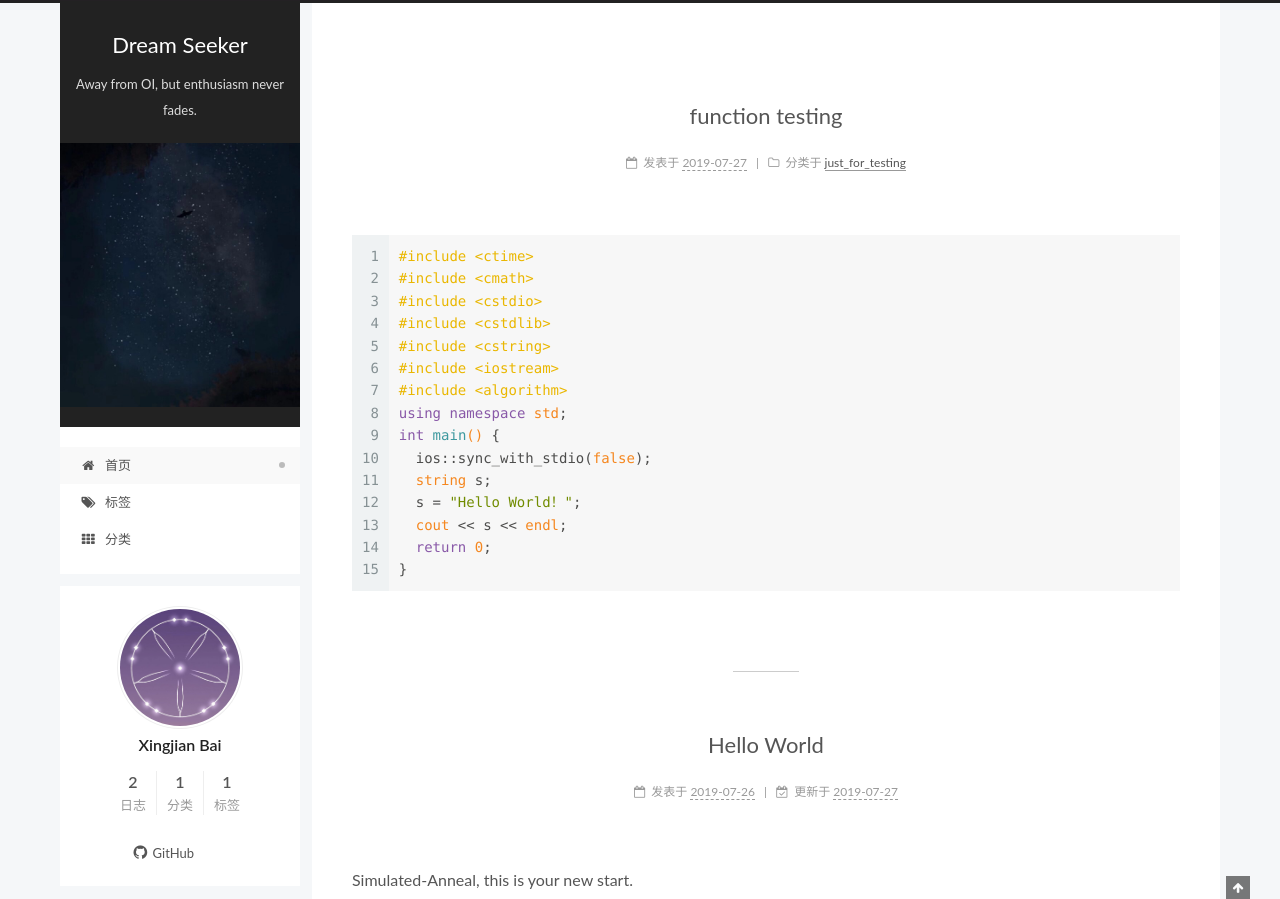
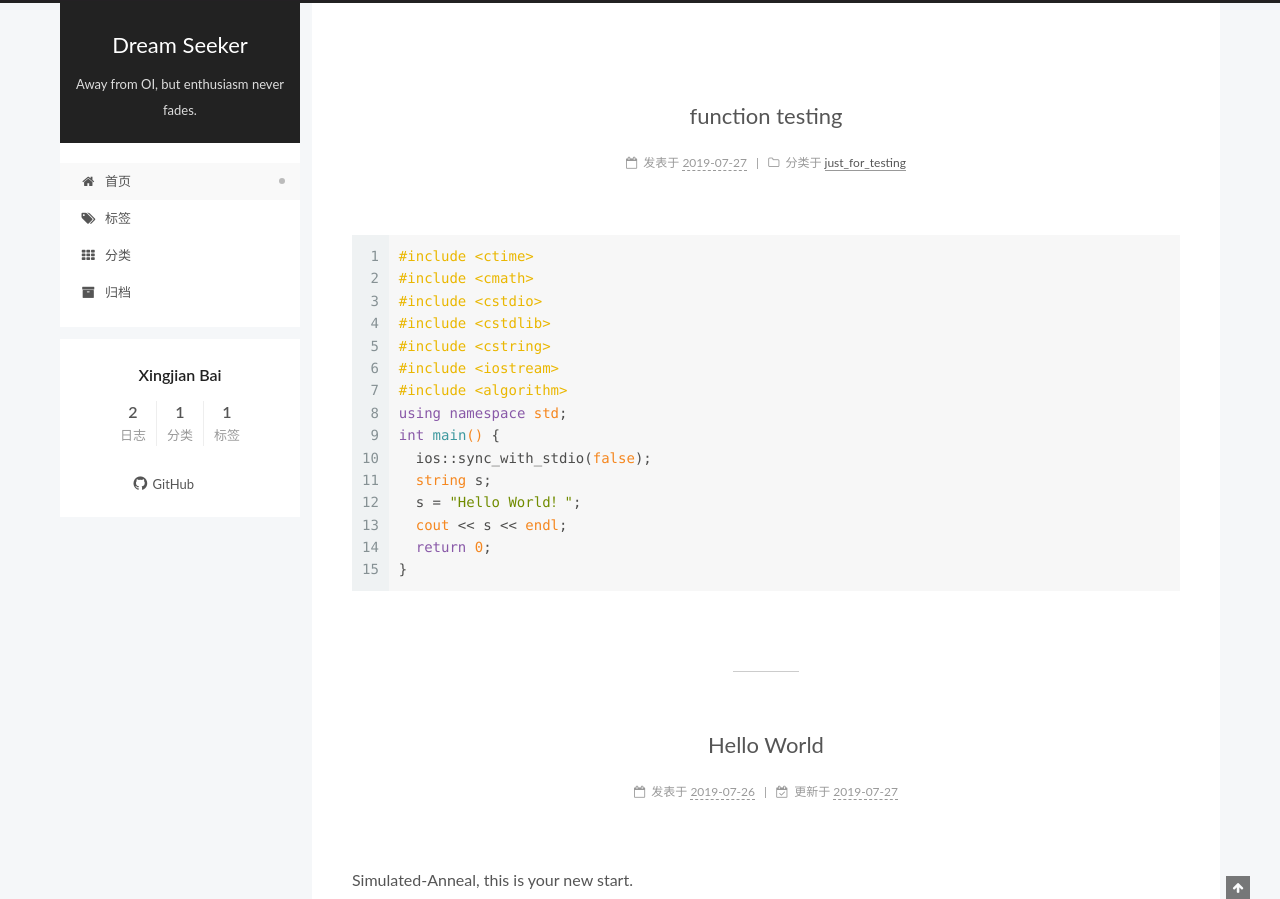
Before and after one commit to JackBai0914/JackBai0914.github.io, a plain HTML site: page index.html in a window 1280 px wide. Shown: the top 899 px of the page. Drawn offline with Linux system fonts and the light colour scheme.

Commit message:
Site updated: 2019-07-27 22:43:03

```diff
--- a/css/main.css
+++ b/css/main.css
@@ -1726,7 +1726,7 @@ pre .javascript .function {
   width: 4px;
   height: 4px;
   border-radius: 50%;
-  background: #ff7c2d;
+  background: #1fee4d;
 }
 .feed-link,
 .chat {
--- a/index.html
+++ b/index.html
@@ -173,7 +173,7 @@
 
     <header id="header" class="header" itemscope itemtype="http://schema.org/WPHeader">
       <div class="header-inner"><div class="site-brand-wrapper">
-  <div class="site-meta custom-logo">
+  <div class="site-meta">
 
 
     <div class="custom-logo-site-title">
@@ -188,10 +188,6 @@
         <p class="site-subtitle">Away from OI, but enthusiasm never fades.</p>
 
 
-
-      <a>
-        <img class="custom-logo-image" src="/images/avatar2.jpeg" alt="Dream Seeker">
-      </a>
 
   </div>
 
@@ -261,6 +257,22 @@
 
 
 
+
+          <li class="menu-item menu-item-archives">
+
+
+
+
+
+
+
+
+    <a href="/archives/" rel="section"><i class="menu-item-icon fa fa-fw fa-archive"></i> <br>归档</a>
+
+  </li>
+
+
+
     </ul>
 
 
@@ -308,7 +320,7 @@
     <span hidden itemprop="author" itemscope itemtype="http://schema.org/Person">
       <meta itemprop="name" content="Xingjian Bai">
       <meta itemprop="description" content>
-      <meta itemprop="image" content="/images/avatar1.jpeg">
+      <meta itemprop="image" content="/images/avatar.gif">
     </span>
 
     <span hidden itemprop="publisher" itemscope itemtype="http://schema.org/Organization">
@@ -474,7 +486,7 @@
     <span hidden itemprop="author" itemscope itemtype="http://schema.org/Person">
       <meta itemprop="name" content="Xingjian Bai">
       <meta itemprop="description" content>
-      <meta itemprop="image" content="/images/avatar1.jpeg">
+      <meta itemprop="image" content="/images/avatar.gif">
     </span>
 
     <span hidden itemprop="publisher" itemscope itemtype="http://schema.org/Organization">
@@ -646,8 +658,6 @@
 
           <div class="site-author motion-element" itemprop="author" itemscope itemtype="http://schema.org/Person">
 
-    <img class="site-author-image" itemprop="image" src="/images/avatar1.jpeg" alt="Xingjian Bai">
-
   <p class="site-author-name" itemprop="name">Xingjian Bai</p>
   <div class="site-description motion-element" itemprop="description"></div>
 </div>
@@ -657,7 +667,7 @@
 
       <div class="site-state-item site-state-posts">
 
-          <a href="/archives">
+          <a href="/archives/">
 
           <span class="site-state-item-count">2</span>
           <span class="site-state-item-name">日志</span>
```
Also changed, not shown: 2019-07-26-MyFirstBlog.html (+19 -9 lines), 2019-07-27-function-testing.html (+19 -9 lines), archives/2019/07/index.html (+21 -8 lines), archives/2019/index.html (+21 -8 lines), archives/index.html (+21 -8 lines), categories/index.html (+21 -8 lines), categories/just-for-testing/index.html (+21 -8 lines), tags/index-1.html (+21 -8 lines), tags/index.html (+21 -8 lines), tags/just-for-testing/index.html (+21 -8 lines).
